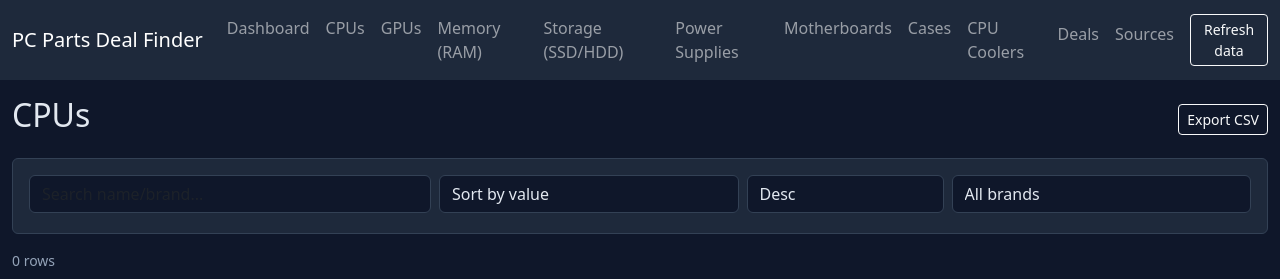
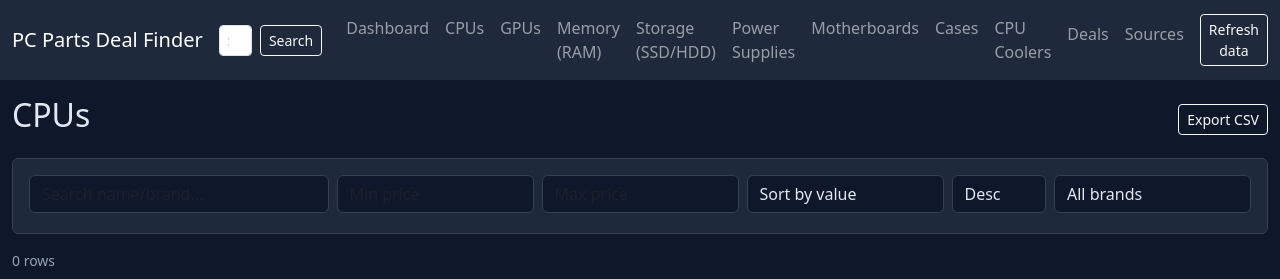
Before and after one commit to AiGoesBurr/pc-parts-deal-finder, a Flask app: page /category/cpu in a window 1280 px wide. Shown: the top 279 px of the page. Run offline with Flask 3, Linux system fonts and the light colour scheme; data that the repository does not hold is empty.

Commit message:
Add search, price range filters, and global component search

```diff
--- a/app.py
+++ b/app.py
@@ -59,6 +59,21 @@ def api_data(cat):
     q = (request.args.get("q") or "").strip().lower()
     if q:
         rows = [r for r in rows if q in (r.get("name") or "").lower() or q in (r.get("brand") or "").lower() or q in str(r.get("model") or "").lower()]
+    # price range
+    min_price = request.args.get("min_price")
+    max_price = request.args.get("max_price")
+    try:
+        if min_price not in (None, ""):
+            mn = float(min_price)
+            rows = [r for r in rows if (r.get("price") is not None) and r.get("price") >= mn]
+    except ValueError:
+        pass
+    try:
+        if max_price not in (None, ""):
+            mx = float(max_price)
+            rows = [r for r in rows if (r.get("price") is not None) and r.get("price") <= mx]
+    except ValueError:
+        pass
     # filters
     for f in request.args:
         if f.startswith("filter_"):
@@ -169,6 +184,17 @@ def fetch_deals():
 def deals():
     return render_template("deals.html", deals=fetch_deals(), cats=CATS)
 
+@app.route("/search")
+def search():
+    q = (request.args.get("q") or "").strip().lower()
+    results = {}
+    if q:
+        for cat, meta in CATS.items():
+            rows = [r for r in _rows(cat) if q in (r.get("name") or "").lower() or q in (r.get("brand") or "").lower() or q in str(r.get("model") or "").lower()]
+            if rows:
+                results[cat] = (meta, rows[:60])
+    return render_template("search.html", q=request.args.get("q") or "", results=results, cats=CATS)
+
 if __name__ == "__main__":
     # warm cache
     try:
--- a/templates/base.html
+++ b/templates/base.html
@@ -27,6 +27,10 @@
     <a class="navbar-brand" href="/">PC Parts Deal Finder</a>
     <button class="navbar-toggler" type="button" data-bs-toggle="collapse" data-bs-target="#nav"><span class="navbar-toggler-icon"></span></button>
     <div class="collapse navbar-collapse" id="nav">
+      <form class="d-flex me-3" action="/search" method="get">
+        <input class="form-control form-control-sm me-2" type="search" name="q" placeholder="Search components..." aria-label="Search">
+        <button class="btn btn-sm btn-outline-light" type="submit">Search</button>
+      </form>
       <ul class="navbar-nav me-auto">
         <li class="nav-item"><a class="nav-link" href="/">Dashboard</a></li>
         {% for k, m in cats.items() %}
--- a/templates/category.html
+++ b/templates/category.html
@@ -9,21 +9,23 @@
 </div>
 <div class="card p-3 mb-3 filter-bar">
   <div class="row g-2">
-    <div class="col-md-4"><input id="q" class="form-control" placeholder="Search name/brand..."></div>
-    <div class="col-md-3">
+    <div class="col-md-3"><input id="q" class="form-control" placeholder="Search name/brand..."></div>
+    <div class="col-md-2"><input id="minPrice" class="form-control" type="number" step="0.01" placeholder="Min price"></div>
+    <div class="col-md-2"><input id="maxPrice" class="form-control" type="number" step="0.01" placeholder="Max price"></div>
+    <div class="col-md-2">
       <select id="sort" class="form-select">
         <option value="value">Sort by value</option>
         <option value="price">Price</option>
         <option value="name">Name</option>
       </select>
     </div>
-    <div class="col-md-2">
+    <div class="col-md-1">
       <select id="order" class="form-select">
         <option value="desc">Desc</option>
         <option value="asc">Asc</option>
       </select>
     </div>
-    <div class="col-md-3">
+    <div class="col-md-2">
       <select id="brand" class="form-select"><option value="">All brands</option></select>
     </div>
   </div>
@@ -84,6 +86,10 @@ async function loadData(){
   params.set("limit", "100000");
   const q = document.getElementById("q").value.trim();
   if (q) params.set("q", q);
+  const minP = document.getElementById("minPrice").value.trim();
+  if (minP) params.set("min_price", minP);
+  const maxP = document.getElementById("maxPrice").value.trim();
+  if (maxP) params.set("max_price", maxP);
   const brand = document.getElementById("brand").value;
   if (brand) params.set("filter_brand", brand);
   const res = await fetch("/api/data/"+CAT+"?"+params.toString());
@@ -117,6 +123,8 @@ function render(){
 }
 
 document.getElementById("q").addEventListener("input", ()=>{ page=0; loadData(); });
+document.getElementById("minPrice").addEventListener("input", ()=>{ page=0; loadData(); });
+document.getElementById("maxPrice").addEventListener("input", ()=>{ page=0; loadData(); });
 document.getElementById("brand").addEventListener("change", ()=>{ page=0; loadData(); });
 document.getElementById("sort").addEventListener("change", (e)=>{ sortKey=e.target.value; page=0; loadData(); });
 document.getElementById("order").addEventListener("change", (e)=>{ sortOrder=e.target.value; page=0; loadData(); });
```
Also changed, not shown: templates/search.html (added, +28 -0 lines).
